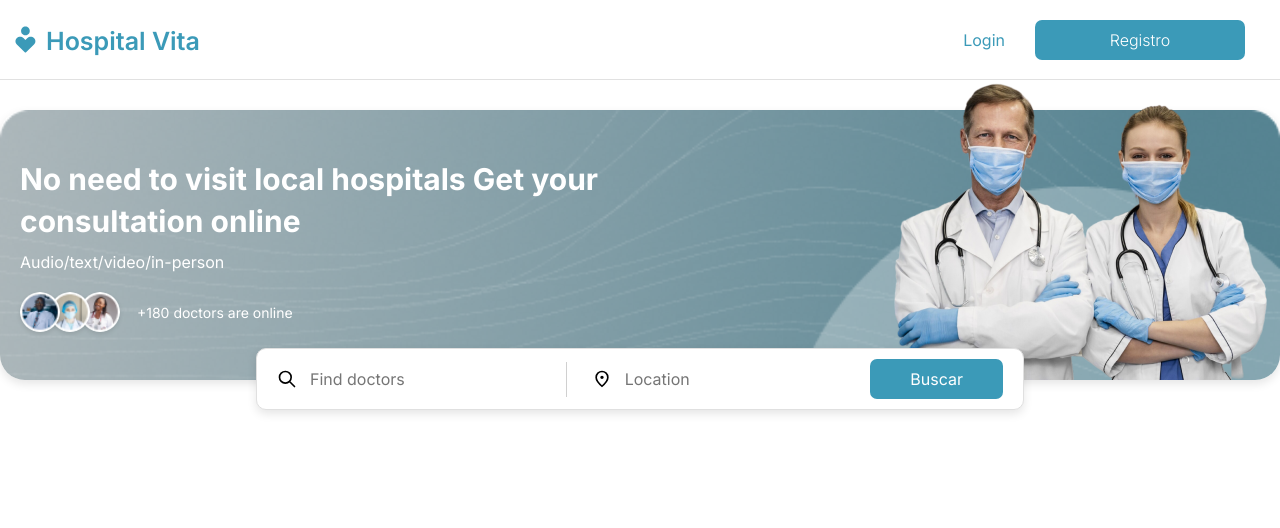
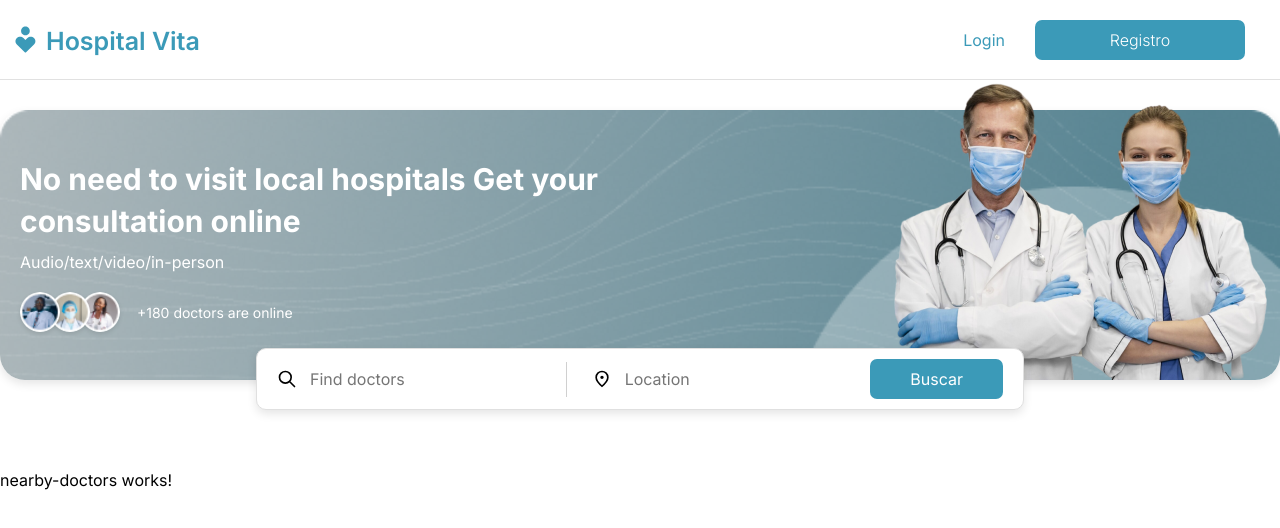
Before and after one commit to deperdomo/hospital-app, an Angular app: page / in a window 1280 px wide. Shown: the top 528 px of the page. Built offline with nearby package versions, Linux system fonts and the light colour scheme.

Commit message:
add component nearby-doctors

```diff
--- a/src/app/app.component.html
+++ b/src/app/app.component.html
@@ -11,3 +11,5 @@
   <app-info-doctor />
 
 </div> -->
+
+<app-nearby-doctors />
--- a/src/app/app.component.ts
+++ b/src/app/app.component.ts
@@ -4,10 +4,11 @@ import { RegistroComponent } from "./registro/registro.component";
 import { BanerComponent } from "./baner/baner.component";
 import { InfoDoctorComponent } from "./info-doctor/info-doctor.component";
 import { NavBeforeLoginComponent } from "./nav-before-login/nav-before-login.component";
+import { NearbyDoctorsComponent } from "./nearby-doctors/nearby-doctors.component";
 
 @Component({
   selector: 'app-root',
-  imports: [LoginComponent, RegistroComponent, BanerComponent, InfoDoctorComponent, NavBeforeLoginComponent],
+  imports: [LoginComponent, RegistroComponent, BanerComponent, InfoDoctorComponent, NavBeforeLoginComponent, NearbyDoctorsComponent],
   templateUrl: './app.component.html',
   styleUrl: './app.component.css'
 })
```
